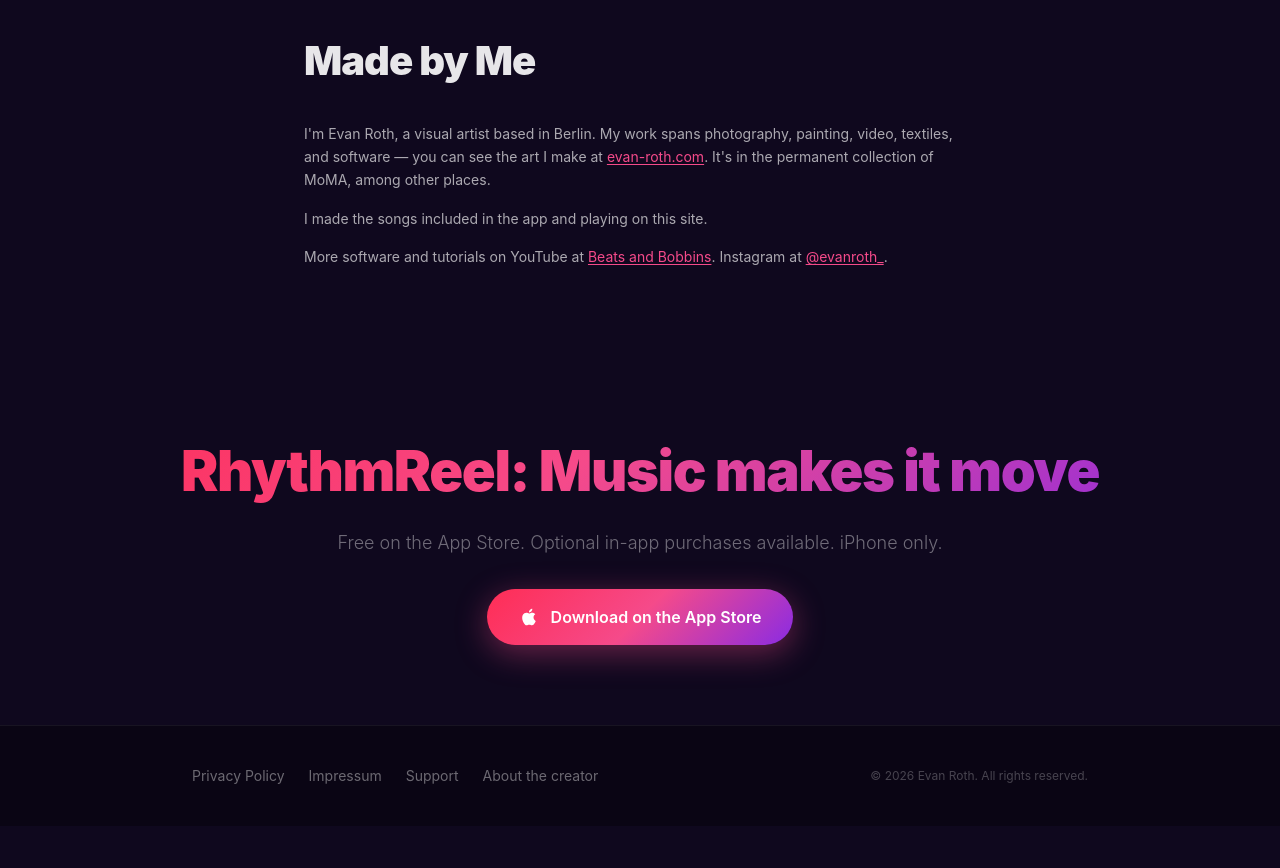
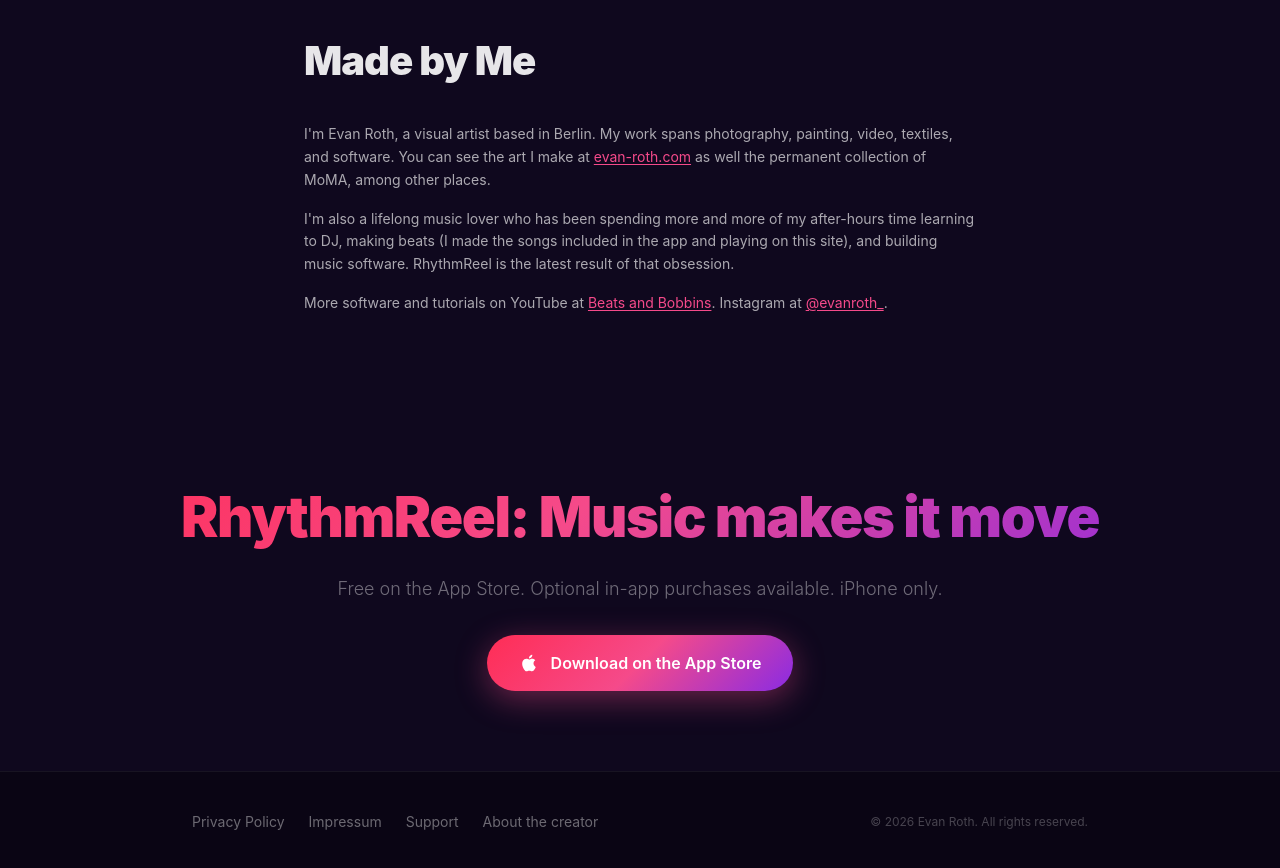
Before and after one commit to evanroth/rhythm-reel-website, a Next.js app: page / in a window 1280 px wide. Shown: the part 3980-4848 px from the top of the page. Before the commit the page ends 4806 px from the top, so only its background shows below. Built offline with nearby package versions, Linux system fonts and the light colour scheme.

Commit message:
More updates to the about section text

```diff
--- a/app/page.tsx
+++ b/app/page.tsx
@@ -248,12 +248,14 @@
           </h2>
           <p className="text-white/65 text-sm leading-relaxed mb-4">
             I&apos;m Evan Roth, a visual artist based in Berlin. My work spans photography, painting,
-            video, textiles, and software — you can see the art I make at{' '}
-            <a href="https://evan-roth.com" target="_blank" rel="noopener noreferrer" className="underline underline-offset-2 hover:text-white/90 transition-colors" style={{ color: '#F54A8A' }}>evan-roth.com</a>.
-            It&apos;s in the permanent collection of MoMA, among other places.
+            video, textiles, and software. You can see the art I make at{' '}
+            <a href="https://evan-roth.com" target="_blank" rel="noopener noreferrer" className="underline underline-offset-2 hover:text-white/90 transition-colors" style={{ color: '#F54A8A' }}>evan-roth.com</a>
+            {' '}as well the permanent collection of MoMA, among other places.
           </p>
           <p className="text-white/65 text-sm leading-relaxed mb-4">
-            I made the songs included in the app and playing on this site.
+            I&apos;m also a lifelong music lover who has been spending more and more of my after-hours
+            time learning to DJ, making beats (I made the songs included in the app and playing on
+            this site), and building music software. RhythmReel is the latest result of that obsession.
           </p>
           <p className="text-white/65 text-sm leading-relaxed">
             More software and tutorials on YouTube at{' '}
```
